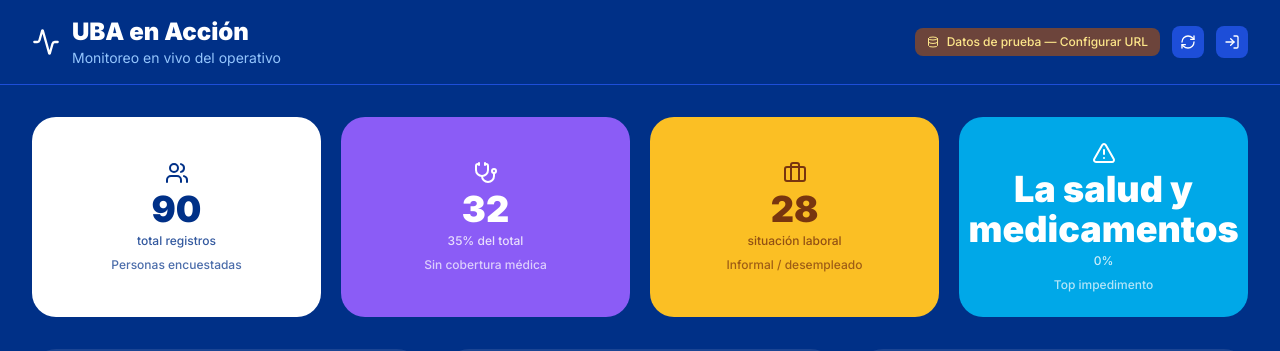
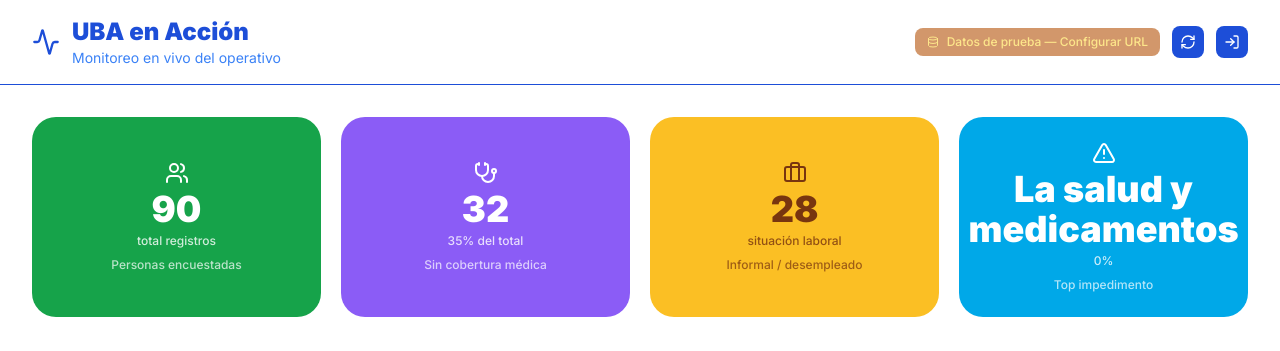
Before and after one commit to NachoParadiso/datosenaccion, a React (Vite) app: page / in a window 1280 px wide. Shown: the top 351 px of the page. Built offline with nearby package versions, Linux system fonts and the light colour scheme; no server answers.

Commit message:
Modificaciones de colores, fondos y sombras en tarjetas

```diff
--- a/src/components/cards/StatCard.tsx
+++ b/src/components/cards/StatCard.tsx
@@ -35,7 +35,7 @@
       whileHover={onClick ? { scale: 1.02, y: -2 } : {}}
       onClick={onClick}
       className={clsx(
-        'rounded-2xl p-6 shadow-sm flex items-center gap-4 select-none',
+        'rounded-2xl p-6 shadow-2xl flex items-center gap-4 select-none',
         t.bg, t.text,
         onClick && 'cursor-pointer'
       )}
--- a/src/components/cards/StatsCards.tsx
+++ b/src/components/cards/StatsCards.tsx
@@ -11,7 +11,7 @@
       value: stats.total,
       subtitle: 'personas encuestadas',
       icon: Users,
-      color: 'blue' as const,
+      color: 'red' as const,
     },
     {
       title: 'Registros hoy',
--- a/src/components/presentation/PresentationMode.tsx
+++ b/src/components/presentation/PresentationMode.tsx
@@ -39,15 +39,15 @@
       initial={{ opacity: 0 }}
       animate={{ opacity: 1 }}
       exit={{ opacity: 0 }}
-      className="fixed inset-0 bg-uba-blue z-50 overflow-auto"
+      className="fixed inset-0 bg-[#fff] z-50 overflow-auto"
     >
       {/* Header */}
       <div className="flex items-center justify-between px-8 py-4 border-b border-blue-700">
         <div className="flex items-center gap-3">
-          <Activity size={28} className="text-white" />
+          <Activity size={28} className="text-blue-700" />
           <div>
-            <h1 className="text-2xl font-black text-white">UBA en Acción</h1>
-            <p className="text-blue-300 text-sm">Monitoreo en vivo del operativo</p>
+            <h1 className="text-2xl font-black text-blue-700">UBA en Acción</h1>
+            <p className="text-blue-500 text-sm">Monitoreo en vivo del operativo</p>
           </div>
         </div>
         <div className="flex items-center gap-3">
@@ -79,7 +79,7 @@
        <div className="p-8 space-y-8">
          {/* Big stats - consistent format */}
          <div className="grid grid-cols-2 md:grid-cols-4 gap-5">
-           <BigStat label="Personas encuestadas" value={stats.total} sub="total registros" icon={Users} color="bg-white text-uba-blue" />
+           <BigStat label="Personas encuestadas" value={stats.total} sub="total registros" icon={Users} color="bg-green-600 text-white"/>
            <BigStat label="Sin cobertura médica" value={stats.total > 0 ? Math.round(stats.pct_sin_cobertura * stats.total / 100) : 0} sub={`${stats.pct_sin_cobertura}% del total`} icon={Stethoscope} color={stats.pct_sin_cobertura >= 40 ? 'bg-red-500 text-white' : 'bg-violet-500 text-white'} />
            <BigStat label="Informal / desempleado" value={stats.con_telefono} sub="situación laboral" icon={Briefcase} color="bg-amber-400 text-amber-900" />
            <BigStat label="Top impedimento" value={stats.top_impedimentos[0]?.name ?? '—'} sub={`${stats.top_impedimentos[0]?.pct ?? 0}%`} icon={AlertTriangle} color="bg-uba-cyan text-white" />
```
Also changed, not shown: 1 other file (tests, documents, lock files or other folders).
